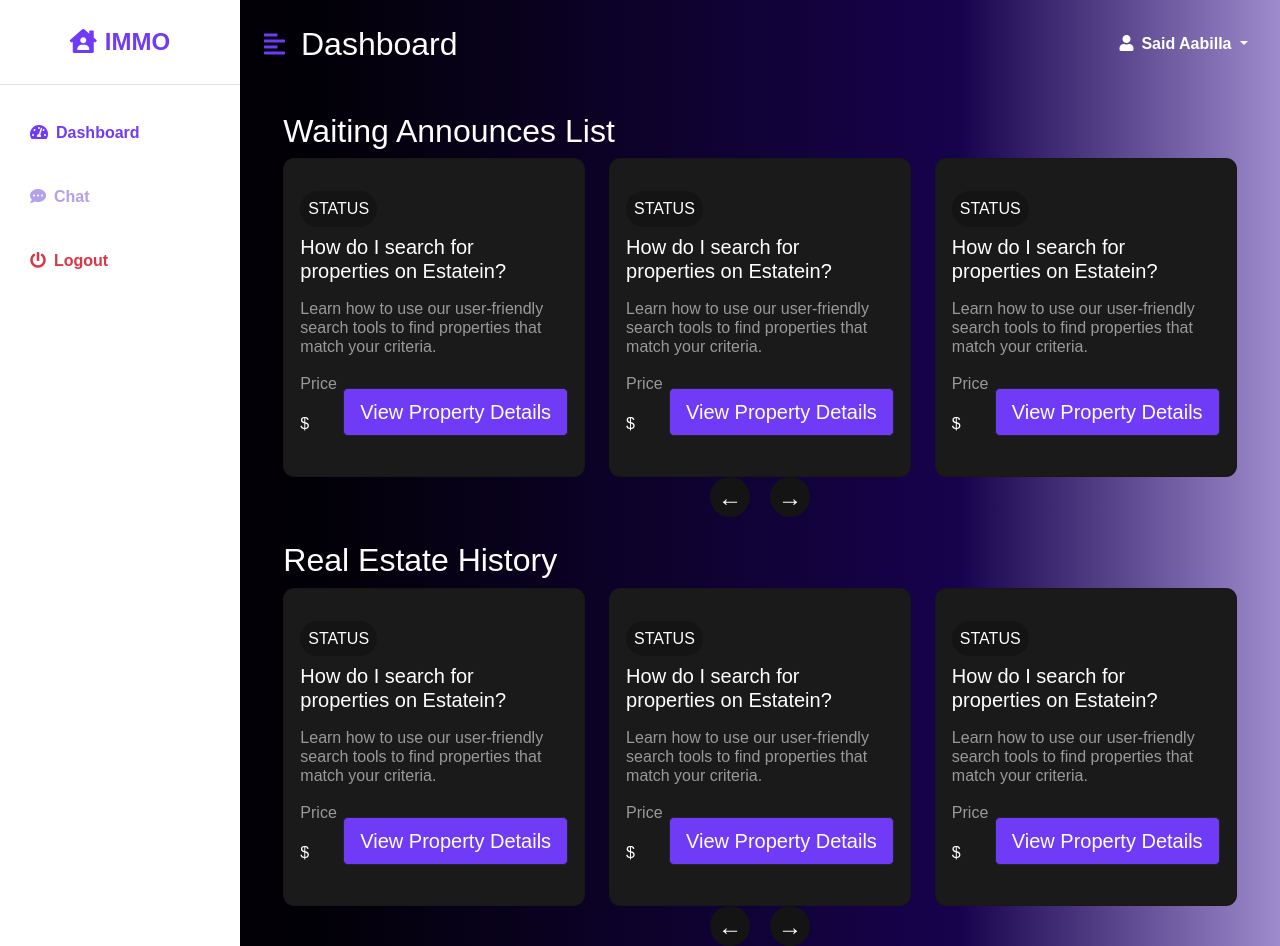
After one commit to itzibtihal/immo, a PHP site: page /MVC_Library/View/User/dashClient.php in a window 1280 px wide. The commit adds this page. Run offline with PHP 8.4, Linux system fonts and the light colour scheme.

```diff
--- /dev/null
+++ b/Assets/css/dashClient.css
@@ -0,0 +1,98 @@
+:root {
+  --main-bg-color: #703BF7;
+  --main-text-color: #703BF7;
+  --second-text-color: #b5a0eb;
+  --second-bg-color: #c8b8ef;
+}
+
+.primary-text {
+  color: var(--main-text-color);
+}
+
+.second-text {
+  color: var(--second-text-color);
+}
+
+.primary-bg {
+  background-color: var(--main-bg-color);
+}
+
+.secondary-bg {
+  background-color: var(--second-bg-color);
+}
+
+.rounded-full {
+  border-radius: 100%;
+}
+
+#wrapper {
+  overflow-x: hidden;
+  background-image: linear-gradient(
+    to right,
+    #000000,
+    #020007,
+    #0d022a,
+    #17024d,
+    #9e8bcd
+  );
+}
+
+.bg{
+  background-color: #ffffff;
+}
+#sidebar-wrapper {
+  min-height: 100vh;
+  margin-left: -15rem;
+  -webkit-transition: margin 0.25s ease-out;
+  -moz-transition: margin 0.25s ease-out;
+  -o-transition: margin 0.25s ease-out;
+  transition: margin 0.25s ease-out;
+}
+
+#sidebar-wrapper .sidebar-heading {
+  padding: 0.875rem 1.25rem;
+  font-size: 1.2rem;
+}
+
+#sidebar-wrapper .list-group {
+  width: 15rem;
+}
+
+#page-content-wrapper {
+  min-width: 100vw;
+}
+
+#wrapper.toggled #sidebar-wrapper {
+  margin-left: 0;
+}
+
+#menu-toggle {
+  cursor: pointer;
+}
+
+.list-group-item {
+  border: none;
+  padding: 20px 30px;
+}
+
+.list-group-item.active {
+  background-color: transparent;
+  color: var(--main-text-color);
+  font-weight: bold;
+  border: none;
+}
+
+@media (min-width: 768px) {
+  #sidebar-wrapper {
+    margin-left: 0;
+  }
+
+  #page-content-wrapper {
+    min-width: 0;
+    width: 100%;
+  }
+
+  #wrapper.toggled #sidebar-wrapper {
+    margin-left: -15rem;
+  }
+}
--- /dev/null
+++ b/Assets/js/dashClient.js
@@ -0,0 +1,32 @@
+document.addEventListener("DOMContentLoaded", function () {
+    // Get the profile link and the profile section
+    var profileLink = document.querySelector("#profileLink");
+    var profileSection = document.getElementById("profile-section");
+
+    // Add a click event listener to the profile link
+    profileLink.addEventListener("click", function (event) {
+        // Prevent the default behavior of the link
+        event.preventDefault();
+
+        // Toggle the visibility of the profile section
+        profileSection.classList.toggle("d-none");
+    });
+});
+
+
+var el = document.getElementById("wrapper");
+var toggleButton = document.getElementById("menu-toggle");
+
+toggleButton.onclick = function () {
+    el.classList.toggle("toggled");
+};
+
+document.addEventListener("DOMContentLoaded", function () {
+    var closeIcon = document.getElementById("close-profile-section");
+    var profileSection = document.getElementById("profile-section");
+
+    closeIcon.addEventListener("click", function () {
+        // Hide the profile section
+        profileSection.classList.add("d-none");
+    });
+});
--- /dev/null
+++ b/View/User/dashClient.php
@@ -0,0 +1,344 @@
+<!DOCTYPE html>
+<html lang="en">
+
+<head>
+    <meta charset="UTF-8" />
+    <meta http-equiv="X-UA-Compatible" content="IE=edge" />
+    <meta name="viewport" content="width=device-width, initial-scale=1.0" />
+    <link href="https://cdn.jsdelivr.net/npm/bootstrap@5.0.0-beta3/dist/css/bootstrap.min.css" rel="stylesheet" />
+    <link rel="stylesheet" href="https://cdnjs.cloudflare.com/ajax/libs/font-awesome/5.15.3/css/all.min.css" />
+    <link rel="stylesheet" href="Assets/css/dashClient.css" />
+    <link rel="stylesheet" href="Assets/css/Home.css" />
+    <title>ImmoConnect - Admin Dashboard</title>
+</head>
+
+<body>
+    <div class="d-flex" id="wrapper">
+        <!-- Sidebar -->
+        <div class="bg" id="sidebar-wrapper">
+            <div class="sidebar-heading text-center py-4 primary-text fs-4 fw-bold text-uppercase border-bottom"><i
+                    class="fas fa-house-user me-2"></i>Immo</div>
+            <div class="list-group list-group-flush my-3">
+                <a href="#" class="list-group-item list-group-item-action bg-transparent second-text active"><i
+                        class="fas fa-tachometer-alt me-2"></i>Dashboard</a>
+                <!-- <a href="#" class="list-group-item list-group-item-action bg-transparent second-text fw-bold"><i
+                        class="fas fa-project-diagram me-2"></i>Projects</a>
+                <a href="#" class="list-group-item list-group-item-action bg-transparent second-text fw-bold"><i
+                        class="fas fa-chart-line me-2"></i>Analytics</a>
+                <a href="#" class="list-group-item list-group-item-action bg-transparent second-text fw-bold"><i
+                        class="fas fa-paperclip me-2"></i>Reports</a>
+                <a href="#" class="list-group-item list-group-item-action bg-transparent second-text fw-bold"><i
+                        class="fas fa-shopping-cart me-2"></i>Store Mng</a>
+                <a href="#" class="list-group-item list-group-item-action bg-transparent second-text fw-bold"><i
+                        class="fas fa-gift me-2"></i>Products</a> -->
+                <a href="#" class="list-group-item list-group-item-action bg-transparent second-text fw-bold"><i
+                        class="fas fa-comment-dots me-2"></i>Chat</a>
+                <!-- <a href="#" class="list-group-item list-group-item-action bg-transparent second-text fw-bold"><i
+                        class="fas fa-map-marker-alt me-2"></i>Outlet</a> -->
+                <a href="#" class="list-group-item list-group-item-action bg-transparent text-danger fw-bold"><i
+                        class="fas fa-power-off me-2"></i>Logout</a>
+            </div>
+        </div>
+        <!-- /#sidebar-wrapper -->
+
+        <!-- Page Content -->
+        <div id="page-content-wrapper">
+            <nav class="navbar navbar-expand-lg navbar-light bg-transparent py-4 px-4">
+                <div class="d-flex align-items-center">
+                    <i class="fas fa-align-left primary-text fs-4 me-3" id="menu-toggle"></i>
+                    <h2 class="fs-2 m-0 text-white">Dashboard</h2>
+                </div>
+
+                <button class="navbar-toggler" type="button" data-bs-toggle="collapse"
+                    data-bs-target="#navbarSupportedContent" aria-controls="navbarSupportedContent"
+                    aria-expanded="false" aria-label="Toggle navigation">
+                    <span class="navbar-toggler-icon"></span>
+                </button>
+
+                <div class="collapse navbar-collapse" id="navbarSupportedContent">
+                    <ul class="navbar-nav ms-auto mb-2 mb-lg-0">
+                        <li class="nav-item dropdown">
+                            <a class="nav-link dropdown-toggle second-text fw-bold text-white" href="#"
+                                id="navbarDropdown" role="button" data-bs-toggle="dropdown" aria-expanded="false">
+                                <i class="fas fa-user me-2 text-white"></i>Said Aabilla
+                            </a>
+                            <ul class="dropdown-menu" aria-labelledby="navbarDropdown">
+                                <li><a class="dropdown-item" id="profileLink" href="#">Profile</a></li>
+                                <li><a class="dropdown-item" href="#">Settings</a></li>
+                                <li><a class="dropdown-item" href="#">Logout</a></li>
+                            </ul>
+                        </li>
+                    </ul>
+                </div>
+            </nav>
+
+            <!-- Profile Section (initially hidden) -->
+            <div id="profile-section" class="container mt-4 d-none">
+                <div
+                    class="row p-3 customCard shadow-sm d-flex justify-content-between align-items-start rounded col-md-10 mx-auto">
+                    <div class="col-md-2">
+                        <!-- User profile picture -->
+                        <img src="path/to/user-profile-picture.jpg" alt="User Profile Picture"
+                            class="img-fluid rounded-circle">
+                    </div>
+                    <div class="col-md-9">
+                        <!-- User information -->
+                        <h3>User Name</h3>
+                        <p>Email: <span class="scndText">user@example.com</span></p>
+                        <p>Phone: <span class="scndText">123-456-7890</span></p>
+                        <p>Address: <span class="scndText">123 Main St</span></p>
+                        <p>City: <span class="scndText">City Name</span></p>
+                        <!-- Add more user information as needed -->
+
+                        <!-- Edit button -->
+                        <button class="btn mainBtnColor" id="edit-profile-btn" data-bs-toggle="modal"
+                            data-bs-target="#editProfileModal">
+                            Edit Profile
+                        </button>
+                    </div>
+
+                    <div class="col-md-1 text-end bg-white rounded-pill" style="width: fit-content">
+                        <!-- Close icon -->
+                        <span class="btn-close text-white" aria-label="Close" id="close-profile-section"></span>
+                    </div>
+                </div>
+                <!-- Edit Profile Modal -->
+<div class="modal fade" id="editProfileModal" tabindex="-1" aria-labelledby="editProfileModalLabel"
+    aria-hidden="true">
+    <div class="modal-dialog">
+        <div class="modal-content">
+            <div class="modal-header">
+                <h5 class="modal-title" id="editProfileModalLabel">Edit Profile</h5>
+                <button type="button" class="btn-close" data-bs-dismiss="modal" aria-label="Close"></button>
+            </div>
+            <div class="modal-body">
+                <!-- Add your profile modification form elements here -->
+                <form>
+                    <!-- Example: -->
+                    <div class="mb-3">
+                        <label for="username" class="form-label">Username</label>
+                        <input type="text" class="form-control" id="username" placeholder="Enter your username">
+                    </div>
+
+                    <div class="mb-3">
+                        <label for="email" class="form-label">Email</label>
+                        <input type="email" class="form-control" id="email" placeholder="Enter your email">
+                    </div>
+
+                    <div class="mb-3">
+                        <label for="phone" class="form-label">Phone</label>
+                        <input type="tel" class="form-control" id="phone" placeholder="Enter your phone number">
+                    </div>
+
+                    <div class="mb-3">
+                        <label for="address" class="form-label">Address</label>
+                        <input type="text" class="form-control" id="address" placeholder="Enter your address">
+                    </div>
+
+                    <div class="mb-3">
+                        <label for="city" class="form-label">City</label>
+                        <input type="text" class="form-control" id="city" placeholder="Enter your city">
+                    </div>
+
+                    <!-- Add more form fields for editing user information -->
+                    <button type="submit" class="btn mainBtnColor">Save Changes</button>
+                </form>
+            </div>
+        </div>
+    </div>
+</div>
+
+            </div>
+
+            <div id="testimonialCarousel" class="carousel slide col-md-11 mx-auto mt-4 " data-bs-ride="carousel">
+                <h2 class="custom-section font-weight-bold">Waiting Announces List</h2>
+                <div class="carousel-inner">
+                    <div class="carousel-item active">
+                        <div class="row text-center">
+                            <div class="col-md-4 mb-4 mb-md-0">
+                                <div class="card customCard">
+                                    <div class="card-body py-4 mt-2 text-start">
+                                        <h6 class="rounded-pill p-2 scndryBtnColor" style="width: fit-content">STATUS
+                                        </h6>
+                                        <h5 class="font-weight-bold">How do I search for properties on Estatein?</h5>
+
+                                        <h6 class="font-weight-bold my-3 scndText">Learn how to use our user-friendly
+                                            search tools to find properties that match your criteria.</h6>
+
+                                        <div class="d-flex justify-content-between align-items-center">
+                                            <div>
+                                                <p class="scndText">Price</p>
+                                                <p class="custom-section">$</p>
+                                            </div>
+
+                                            <a href="#!" class="btn btn-dark btn-lg mainBtnColor">View Property
+                                                Details</a>
+                                        </div>
+                                    </div>
+
+                                </div>
+                            </div>
+                            <div class="col-md-4 mb-4 mb-md-0">
+                                <div class="card customCard">
+                                    <div class="card-body py-4 mt-2 text-start">
+                                        <h6 class="rounded-pill p-2 scndryBtnColor" style="width: fit-content">STATUS
+                                        </h6>
+                                        <h5 class="font-weight-bold">How do I search for properties on Estatein?</h5>
+
+                                        <h6 class="font-weight-bold my-3 scndText">Learn how to use our user-friendly
+                                            search tools to find properties that match your criteria.</h6>
+
+                                        <div class="d-flex justify-content-between align-items-center">
+                                            <div>
+                                                <p class="scndText">Price</p>
+                                                <p class="custom-section">$</p>
+                                            </div>
+
+                                            <a href="#!" class="btn btn-dark btn-lg mainBtnColor">View Property
+                                                Details</a>
+                                        </div>
+                                    </div>
+                                </div>
+                            </div>
+                            <div class="col-md-4 mb-0">
+                                <div class="card customCard">
+                                    <div class="card-body py-4 mt-2 text-start">
+                                        <h6 class="rounded-pill p-2 scndryBtnColor" style="width: fit-content">STATUS
+                                        </h6>
+                                        <h5 class="font-weight-bold">How do I search for properties on Estatein?</h5>
+
+                                        <h6 class="font-weight-bold my-3 scndText">Learn how to use our user-friendly
+                                            search tools to find properties that match your criteria.</h6>
+
+                                        <div class="d-flex justify-content-between align-items-center">
+                                            <div>
+                                                <p class="scndText">Price</p>
+                                                <p class="custom-section">$</p>
+                                            </div>
+
+                                            <a href="#!" class="btn btn-dark btn-lg mainBtnColor">View Property
+                                                Details</a>
+                                        </div>
+                                    </div>
+                                </div>
+                            </div>
+                        </div>
+                        <!-- Repeat similar structure for other carousel items -->
+
+                    </div>
+                </div>
+            </div>
+
+            <div class="carousel-controls d-flex justify-content-center">
+                <button class="carousel-control-btn custom-carousel-btn" type="button"
+                    data-bs-target="#testimonialCarousel" data-bs-slide="prev">
+                    <span class="arrow-icon custom-arrow-icon">&larr;</span>
+                </button>
+                <button class="carousel-control-btn custom-carousel-btn" type="button"
+                    data-bs-target="#testimonialCarousel" data-bs-slide="next">
+                    <span class="arrow-icon custom-arrow-icon">&rarr;</span>
+                </button>
+            </div>
+
+            <div id="testimonialCarousel" class="carousel slide col-md-11 mx-auto mt-4 " data-bs-ride="carousel">
+                <h2 class="custom-section font-weight-bold">Real Estate History</h2>
+                <div class="carousel-inner">
+                    <div class="carousel-item active">
+                        <div class="row text-center">
+                            <div class="col-md-4 mb-4 mb-md-0">
+                                <div class="card customCard">
+                                    <div class="card-body py-4 mt-2 text-start">
+                                        <h6 class="rounded-pill p-2 scndryBtnColor" style="width: fit-content">STATUS
+                                        </h6>
+                                        <h5 class="font-weight-bold">How do I search for properties on Estatein?</h5>
+
+                                        <h6 class="font-weight-bold my-3 scndText">Learn how to use our user-friendly
+                                            search tools to find properties that match your criteria.</h6>
+
+                                        <div class="d-flex justify-content-between align-items-center">
+                                            <div>
+                                                <p class="scndText">Price</p>
+                                                <p class="custom-section">$</p>
+                                            </div>
+
+                                            <a href="#!" class="btn btn-dark btn-lg mainBtnColor">View Property
+                                                Details</a>
+                                        </div>
+                                    </div>
+                                </div>
+                            </div>
+                            <div class="col-md-4 mb-4 mb-md-0">
+                                <div class="card customCard">
+                                    <div class="card-body py-4 mt-2 text-start">
+                                        <h6 class="rounded-pill p-2 scndryBtnColor" style="width: fit-content">STATUS
+                                        </h6>
+                                        <h5 class="font-weight-bold">How do I search for properties on Estatein?</h5>
+
+                                        <h6 class="font-weight-bold my-3 scndText">Learn how to use our user-friendly
+                                            search tools to find properties that match your criteria.</h6>
+
+                                        <div class="d-flex justify-content-between align-items-center">
+                                            <div>
+                                                <p class="scndText">Price</p>
+                                                <p class="custom-section">$</p>
+                                            </div>
+
+                                            <a href="#!" class="btn btn-dark btn-lg mainBtnColor">View Property
+                                                Details</a>
+                                        </div>
+                                    </div>
+                                </div>
+                            </div>
+                            <div class="col-md-4 mb-0">
+                                <div class="card customCard">
+                                    <div class="card-body py-4 mt-2 text-start">
+                                        <h6 class="rounded-pill p-2 scndryBtnColor" style="width: fit-content">STATUS
+                                        </h6>
+                                        <h5 class="font-weight-bold">How do I search for properties on Estatein?</h5>
+
+                                        <h6 class="font-weight-bold my-3 scndText">Learn how to use our user-friendly
+                                            search tools to find properties that match your criteria.</h6>
+
+                                        <div class="d-flex justify-content-between align-items-center">
+                                            <div>
+                                                <p class="scndText">Price</p>
+                                                <p class="custom-section">$</p>
+                                            </div>
+
+                                            <a href="#!" class="btn btn-dark btn-lg mainBtnColor">View Property
+                                                Details</a>
+                                        </div>
+                                    </div>
+                                </div>
+                            </div>
+                        </div>
+                        <!-- Repeat similar structure for other carousel items -->
+
+                    </div>
+                </div>
+            </div>
+
+            <div class="carousel-controls d-flex justify-content-center">
+                <button class="carousel-control-btn custom-carousel-btn" type="button"
+                    data-bs-target="#testimonialCarousel" data-bs-slide="prev">
+                    <span class="arrow-icon custom-arrow-icon">&larr;</span>
+                </button>
+                <button class="carousel-control-btn custom-carousel-btn" type="button"
+                    data-bs-target="#testimonialCarousel" data-bs-slide="next">
+                    <span class="arrow-icon custom-arrow-icon">&rarr;</span>
+                </button>
+            </div>
+
+
+        </div>
+    </div>
+    <!-- /#page-content-wrapper -->
+    </div>
+
+    <script src="https://cdn.jsdelivr.net/npm/bootstrap@5.0.0-beta3/dist/js/bootstrap.bundle.min.js"></script>
+
+    <script src="Assets/js/dashClient.js"></script>
+
+</body>
+
+</html>
--- /dev/null
+++ b/app/Controllers/Client.php
@@ -0,0 +1,4 @@
+<?php
+namespace MyApp\Controllers;
+
+require  '../../View/User/dashClient.php';
--- a/app/routes/routes.php
+++ b/app/routes/routes.php
@@ -3,6 +3,7 @@
 $router->get('/immo/home', 'Home.php');
 $router->get('/immo/login', 'Login.php');
 $router->get('/immo/signup', 'Signup.php');
+$router->get('/immo/dashClient', 'Client.php');
 
 // $router->get('/', 'Controllers/home.php');
 // $router->get('/home', 'Controllers/home.php');
```
Also changed, not shown: SQL/Script.sql (+112 -16 lines), View/home.php (+0 -10 lines), app/Config/DbConnection.php (+42 -0 lines).
